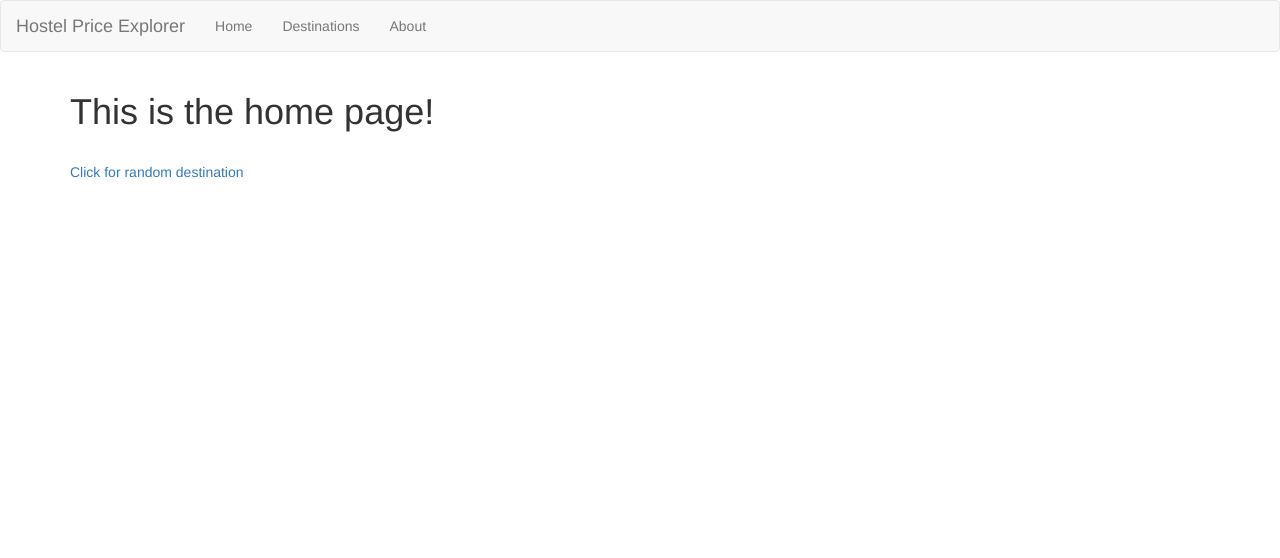
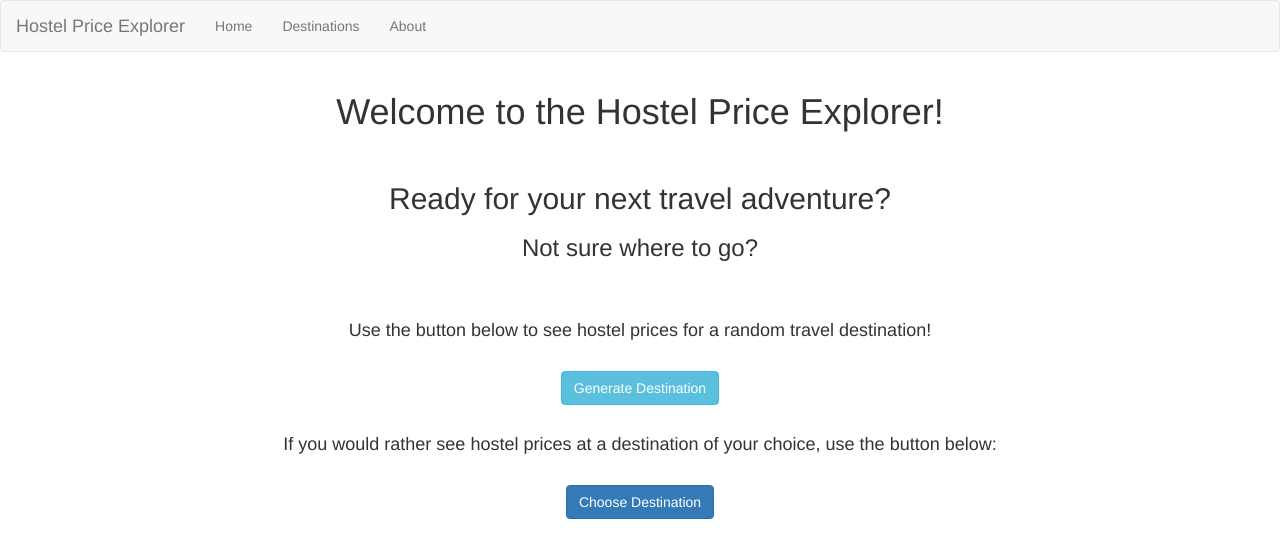
Before and after one commit to rachlpratt/hostelworld-scraper-flaskapp, a Flask app: page / in a window 1280 px wide. Shown: the top 558 px of the page. Run offline with Flask 2, Linux system fonts and the light colour scheme; some libraries are stand-ins or nearby versions.

Commit message:
Add destination page and update home page

```diff
--- a/app/routes.py
+++ b/app/routes.py
@@ -5,7 +5,7 @@ from flask import render_template
 @app.route('/')
 @app.route('/index')
 def index():
-    return render_template('index.html', title='Home')
+    return render_template('index.html', title='Hostel Price Explorer')
 
 
 @app.route('/destinations')
@@ -21,3 +21,8 @@ def about():
 @app.route('/random')
 def random():
     return render_template('random.html', title='Random Destination')
+
+
+@app.route('/destination')
+def destination():
+    return render_template('destination.html', title='Selected Destination')
--- a/app/templates/base.html
+++ b/app/templates/base.html
@@ -1,7 +1,7 @@
 {% extends 'bootstrap/base.html' %}
 
 {% block title %}
-    <title>Hostel Price Explorer</title>
+    {% if title %}{{ title }}{% else %}Hostel Price Explorer{% endif %}
 {% endblock %}
 
 {% block navbar %}
@@ -20,7 +20,7 @@
 {% endblock %}
 
 {% block content %}
-    <div class="container">
+    <div class="container text-center">
         {% block app_content %}{% endblock %}
     </div>
 {% endblock %}
--- /dev/null
+++ b/app/templates/destination.html
@@ -0,0 +1,5 @@
+{% extends "base.html" %}
+
+{% block app_content %}
+    <h1>The selected destination will appear here!</h1>
+{% endblock %}
--- a/app/templates/index.html
+++ b/app/templates/index.html
@@ -1,7 +1,17 @@
 {% extends "base.html" %}
 
 {% block app_content %}
-    <h1>This is the home page!</h1>
+    <h1>Welcome to the Hostel Price Explorer!</h1>
     <br>
-    <a href="{{ url_for('random') }}">Click for random destination</a>
+    <h2>Ready for your next travel adventure?</h2>
+    <h3>Not sure where to go?</h3>
+    <br><br>
+    <h4>Use the button below to see hostel prices for a random travel destination!</h4>
+    <br>
+    <a href="{{ url_for('random') }}" class="btn btn-info" role="button">Generate Destination</a>
+    <br><br>
+    <h4>If you would rather see hostel prices at a destination of your choice, use the button below:</h4>
+    <br>
+    <a href="{{ url_for('destination') }}" class="btn btn-primary" role="button">Choose Destination</a>
+    <br>
 {% endblock %}
```
